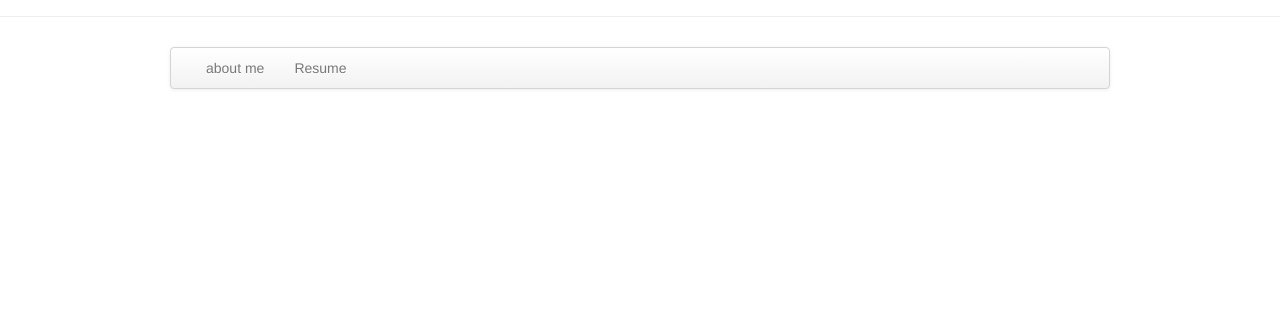
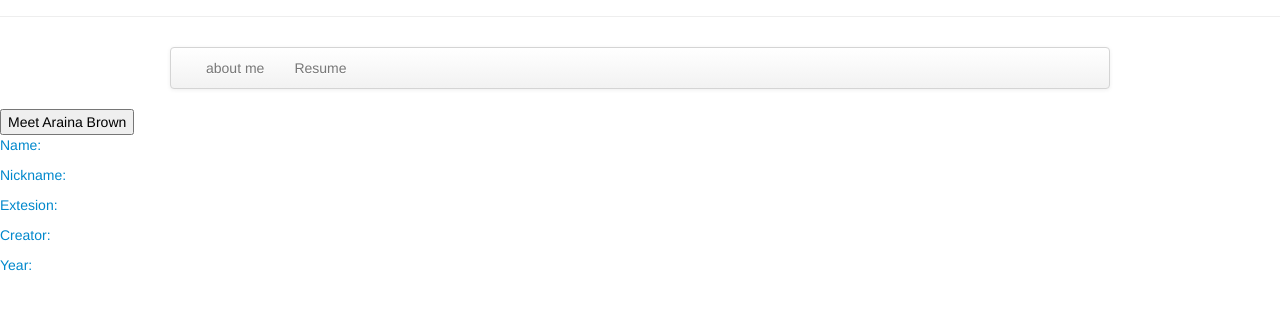
Before and after one commit to ArainaBrown/DemoDay, a plain HTML site: page index.html in a window 1280 px wide. Shown: the part 63-372 px from the top of the page. Drawn offline with Linux system fonts and the light colour scheme.

Commit message:
Update index.html

```diff
--- a/index.html
+++ b/index.html
@@ -7,6 +7,21 @@
    <title> Araina Brown</title>
 
     <link rel="stylesheet" type="text/css" href="bootstrap.css">
+
+     <script>
+
+    var Name="Araina brown";
+
+    var Nickname="Araina";
+
+    var Extension=".Araina";
+
+    var Creator="kyimassey";
+
+    var Year="1998";
+
+   </script>
+
 
   </head>
 
@@ -56,6 +71,41 @@
 
   </div>
 
+  <script>
+
+     function myFunction()
+
+      {
+
+         document.getElementById("name").innerHTML=Name;
+
+         document.getElementById("nickname").innerHTML=Nickname;
+
+         document.getElementById("extension").innerHTML=Extension;
+
+         document.getElementById("creator").innerHTML=Creator;
+
+         document.getElementById("year").innerHTML=Year;
+
+      }
+
+     </script>
+
+
+     <button type="button" onclick="myFunction()">Meet Araina Brown</button>
+
+
+     <p>Name: <span id="name"></span></p>
+
+      <p>Nickname: <span id="nickname"></span></p>
+
+      <p>Extesion: <span id="extension"></span></p>
+
+      <p>Creator: <span id="creator"></span></p>
+
+      <p>Year: <span id="year"></span></p>
+
+
 </body>
 
 </html>
```
